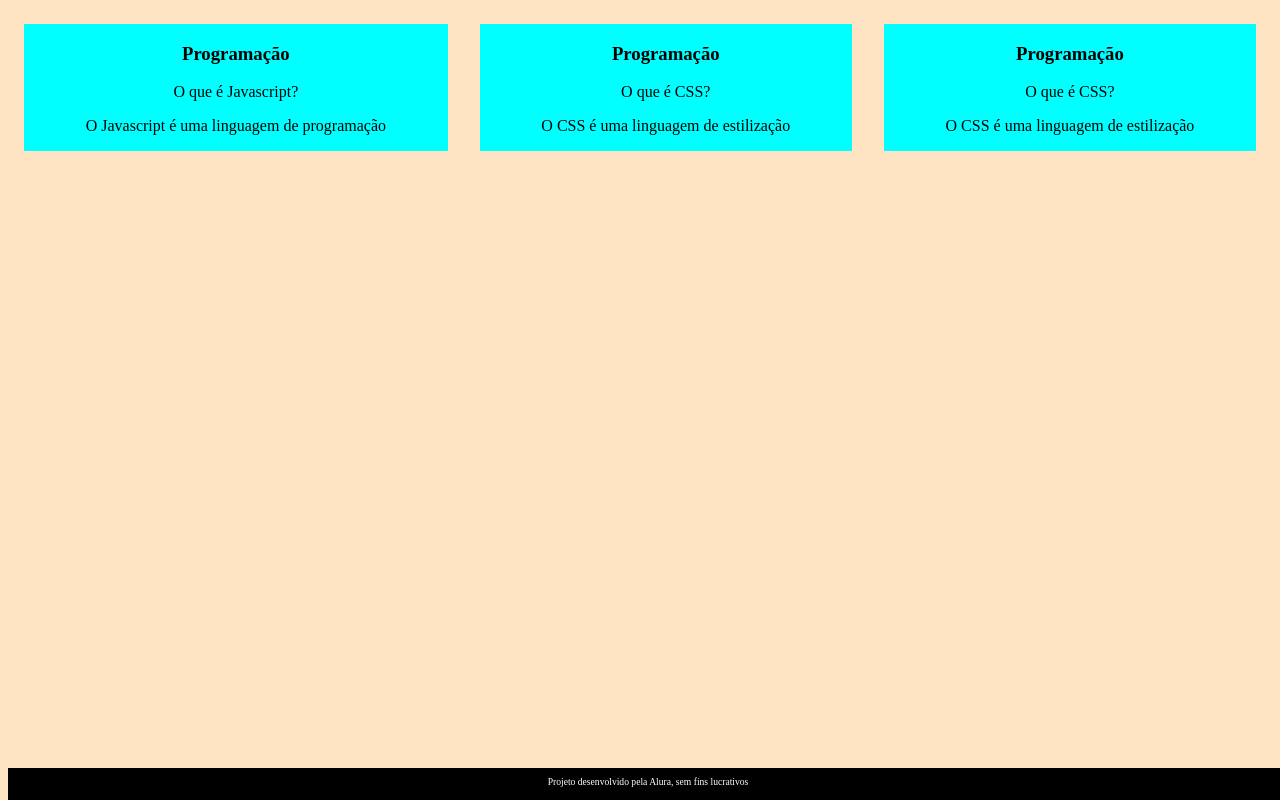
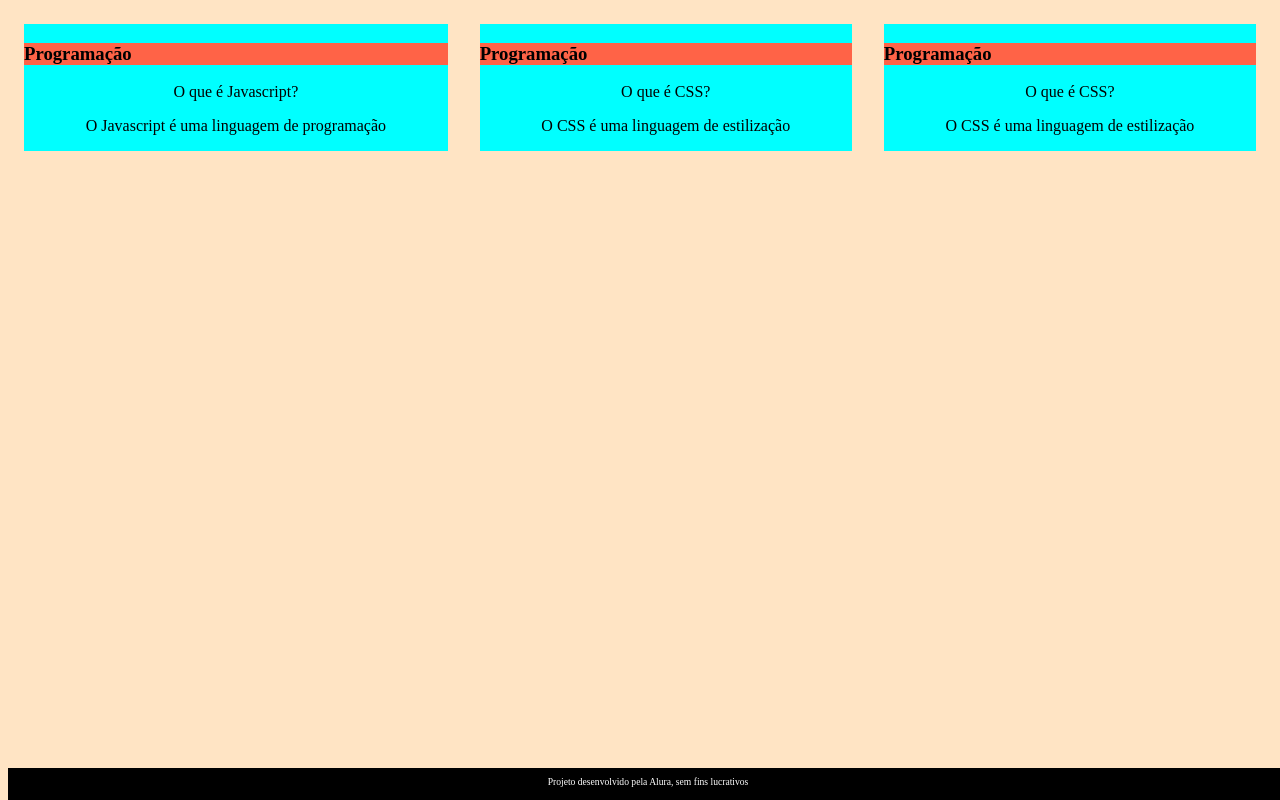
Before and after one commit to Professora-1/Flashcard, a plain HTML site: page index.html in a window 1280 px wide. Drawn offline with Linux system fonts and the light colour scheme.

Commit message:
titulo cartao

```diff
--- a/assets/style.css
+++ b/assets/style.css
@@ -18,9 +18,12 @@ flex-basis: (33% - 6rem);
     .cartao__conteudo{
         text-align: center;
         border-color: aquamarine;
-
+height: 100%;
     }
-
+.cartao__conteudo h3{
+    background-color: tomato;
+    text-align: left;
+}
 
 }
 footer {
```
